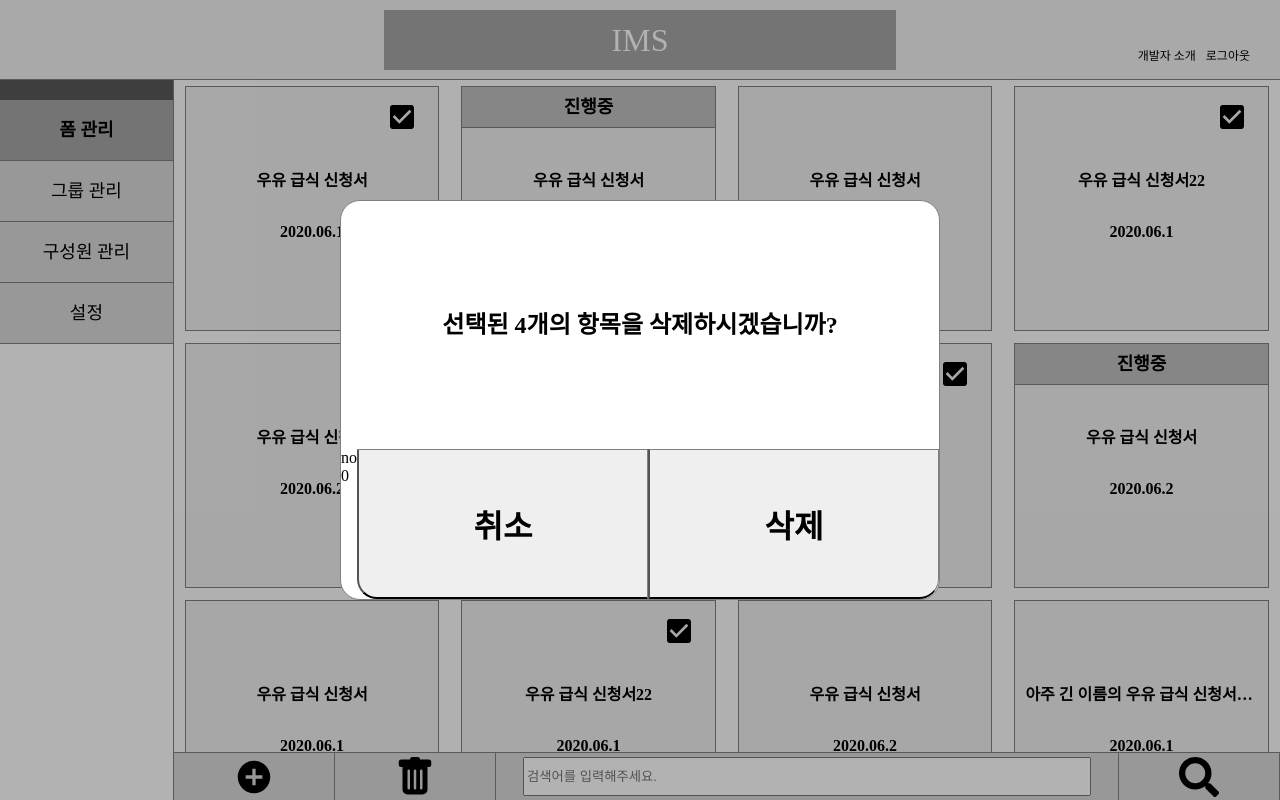
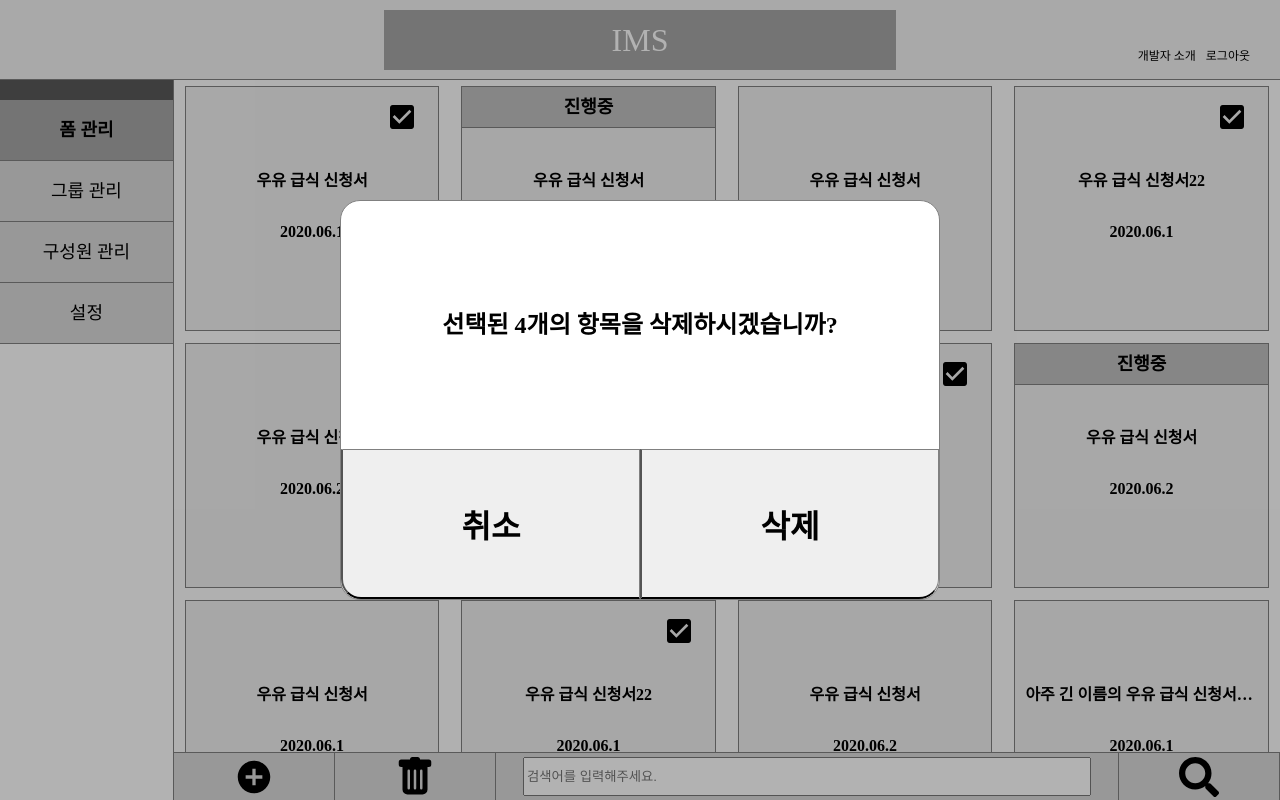
Before and after one commit to DSM-IMS/SkyBlue, a React (Create React App) app in the folder ims-client/: page /main/form in a window 1280 px wide. Both pictures are taken after a click on the element 415 px from the left and 776 px from the top of the page. Built offline with nearby package versions, Linux system fonts and the light colour scheme.

Commit message:
[ADD] <Form.js> 삭제 모달 구현 완료

```diff
--- a/ims-client/src/components/main/form/Form.js
+++ b/ims-client/src/components/main/form/Form.js
@@ -127,8 +127,8 @@ const Form = () => {
 	};
 
 	const onClickOne = (id) => {
+		setClickedOne(id);
 		setModalState('one');
-		setClickedOne(id);
 		onModalOnOff();
 	};
 
--- a/ims-client/src/components/main/form/modal/Modal.js
+++ b/ims-client/src/components/main/form/modal/Modal.js
@@ -22,27 +22,32 @@ const Modal = (props) => {
 				) : (
 					<S.ModalText>선택한 항목을 삭제하시겠습니까?</S.ModalText>
 				)}
+				{modalState === 'one' ||
+				(modalState === 'items' && checkedCount !== 0) ? (
 					<S.ModalItemWrap>
-					{checkedCount === 0 ? (
-						<S.ModalItemButton onClick={onModalOnOff}>0</S.ModalItemButton>
-					) : (
-						<div>no 0</div>
-					)}
-
-					<S.ModalItemButton onClick={onModalOnOff}>취소</S.ModalItemButton>
+						<S.ModalItemButton onClick={onModalOnOff} position="left">
+							취소
+						</S.ModalItemButton>
 						{modalState === 'items' ? (
-						<S.ModalItemButton color="red" onClick={onDeleteItems}>
+							<S.ModalItemButton position="right" onClick={onDeleteItems}>
 								삭제
 							</S.ModalItemButton>
 						) : (
 							<S.ModalItemButton
-							color="red"
+								position="right"
 								onClick={() => onDeleteOne(clickedOne)}
 							>
 								삭제
 							</S.ModalItemButton>
 						)}
 					</S.ModalItemWrap>
+				) : (
+					<S.ModalItemWrap>
+						<S.ModalItemButton onClick={onModalOnOff} position="only">
+							확인
+						</S.ModalItemButton>
+					</S.ModalItemWrap>
+				)}
 			</S.ModalMain>
 		</S.Container>
 	);
--- a/ims-client/src/components/main/form/modal/styles.js
+++ b/ims-client/src/components/main/form/modal/styles.js
@@ -48,7 +48,11 @@ export const ModalItemButton = styled.button`
 	font-size: 32px;
 	font-weight: bold;
 	border-radius: ${(props) =>
-		props.color === 'red' ? '0 0 20px 0' : '0 0 0 20px'};
+		props.position === 'right'
+			? '0 0 20px 0'
+			: props.position === 'left'
+			? '0 0 0 20px'
+			: '0 0 20px 20px'};
 
 	transition: 0.3s all ease-in-out;
 
```
Lines whose indentation alone changed are shown as unchanged.
